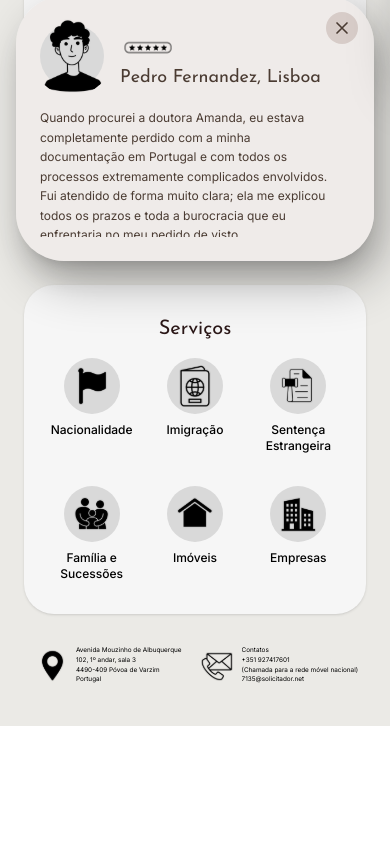
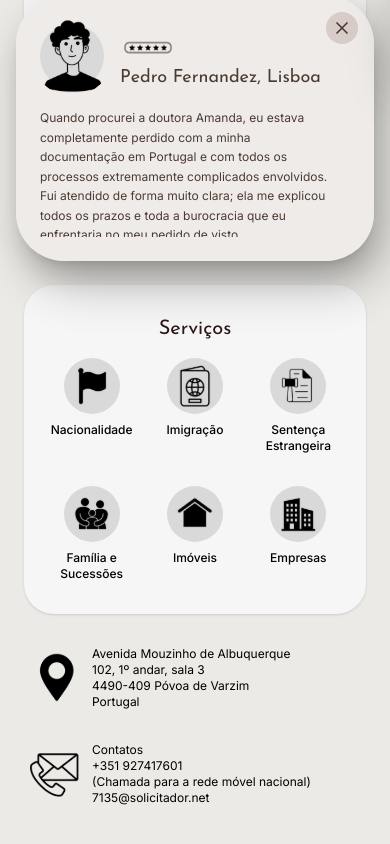
Before and after one commit to mateusabreucn/nacionalidade-portuguesa, a Next.js app: page / in a window 390 px wide. Shown: the part 768-1612 px from the top of the page. Before the commit the page ends 1494 px from the top, so only its background shows below. Built offline with nearby package versions, Linux system fonts and the light colour scheme.

Commit message:
fix: responsividade e adição de links no footer

```diff
--- a/app/Footer.tsx
+++ b/app/Footer.tsx
@@ -5,24 +5,42 @@ export default function Footer() {
     <footer
       className="
       w-full mx-auto
+      flex justify-center items-center
+      flex-col md:flex-row
       mt-8 sm:mt-12 md:mt-16 lg:mt-20 xl:mt-24
       mb-4 lg:mb-8 xl:mb-12
-      flex justify-center items-center
-      gap-x-4 md:gap-x-8 lg:gap-x-36 xl:gap-x-48 2xl:gap-x-64
+      gap-8 lg:gap-x-36 xl:gap-x-48 2xl:gap-x-64
     "
     >
-      <InfoFooter icon="/Icons/Footer/Loc.svg" altText="Ícone de Localização">
+      <InfoFooter
+        icon="/Icons/Footer/Loc.svg"
+        altText="Ícone de Localização"
+        link="https://share.google/89NLuQfppCx3EsEH4"
+      >
         <p>Avenida Mouzinho de Albuquerque</p>
         <p>102, 1º andar, sala 3</p>
         <p>4490-409 Póvoa de Varzim</p>
         <p>Portugal</p>
       </InfoFooter>
 
-      <InfoFooter icon="/Icons/Footer/Contato.svg" altText="Ícone de Contato">
+      <InfoFooter
+        icon="/Icons/Footer/Contato.svg"
+        altText="Ícone de Contato"
+        linkMobile="tel:+351 927417601"
+        link="mailto:7135@solicitador.net"
+      >
         <p>Contatos</p>
-        <p>+351 927417601</p>
+        <a href="tel:+351 927417601" target="_blank" rel="noopener noreferrer">
+          +351 927417601
+        </a>
         <p>(Chamada para a rede móvel nacional)</p>
-        <p>7135@solicitador.net</p>
+        <a
+          href="mailto:7135@solicitador.net"
+          target="_blank"
+          rel="noopener noreferrer"
+        >
+          7135@solicitador.net
+        </a>
       </InfoFooter>
     </footer>
   );
--- a/app/components/InfoFooter.tsx
+++ b/app/components/InfoFooter.tsx
@@ -1,32 +1,49 @@
+"use client";
+
 import Image from "next/image";
+import { useEffect, useState } from "react";
 
 interface InfoFooterProps {
   icon: string;
   altText: string;
+  link: string;
+  linkMobile?: string;
   children: React.ReactNode;
 }
 
 export default function InfoFooter({
   icon,
   altText,
+  link,
+  linkMobile,
   children,
 }: InfoFooterProps) {
+  const [isMobile, setIsMobile] = useState(false);
+
+  useEffect(() => {
+    const checkScreenSize = () => {
+      setIsMobile(window.innerWidth < 640);
+    };
+
+    checkScreenSize();
+
+    window.addEventListener("resize", checkScreenSize);
+
+    return () => window.removeEventListener("resize", checkScreenSize);
+  }, []);
+
   return (
-    <div
-      className="
-        flex w-fit
-        gap-x-1 md:gap-x-2
-        items-center justify-center
-        truncate"
-    >
-      <div
-        className="relative aspect-square w-10 sm:w-16 md:w-20 lg:w-32 xl:w-36
-"
+    <div className="flex w-full items-center justify-start gap-x-1 truncate md:gap-x-2">
+      <a
+        href={isMobile ? linkMobile : link}
+        target="_blank"
+        rel="noopener noreferrer"
+        className="relative aspect-square w-16 sm:w-24 md:w-20 lg:w-32 xl:w-36"
       >
         <Image src={icon} alt={altText} fill className="object-cover" />
-      </div>
+      </a>
 
-      <div className="text-[0.4rem] sm:text-xs md:text-sm lg:text-base xl:text-xl 2xl:text-2xl truncate">
+      <div className="truncate text-xs sm:text-lg lg:text-base xl:text-xl 2xl:text-2xl">
         {children}
       </div>
     </div>
```
